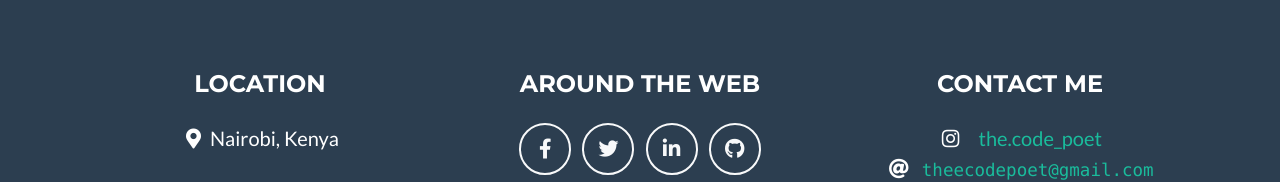
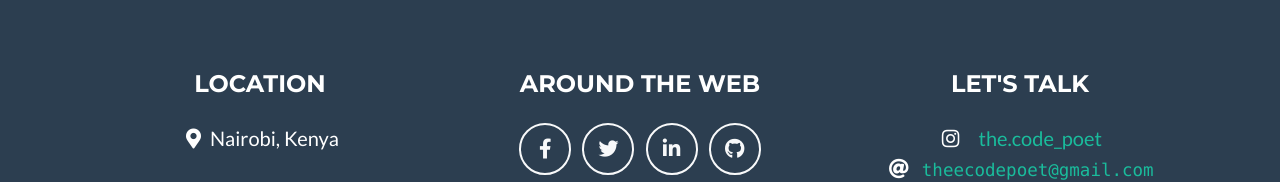
Before and after one commit to kiptechie/codepoet-portfolio, a website with bundled scripts: page index.html in a window 1280 px wide. Shown: the part 2390-2572 px from the top of the page. Built offline with nearby package versions, Linux system fonts and the light colour scheme.

Commit message:
npm update

```diff
--- a/index.html
+++ b/index.html
@@ -238,7 +238,7 @@
 
         <!-- Footer About Text -->
         <div class="col-lg-4">
-          <h4 class="text-uppercase mb-4">Contact Me</h4>
+          <h4 class="text-uppercase mb-4">Let's Talk</h4>
           <p class="lead mb-0"><i class="fab fa-fw fa-instagram"></i>&nbsp; &nbsp;<a href="https://www.instagram.com/the.code_poet/" target="_blank"> the.code_poet</a></p>
           <p class="lead mb-0"><i class="fas fa-fw fa-at"></i><code> <a href = "mailto: theecodepoet@gmail.com">theecodepoet@gmail.com</a></code>
         </div>
--- a/package.json
+++ b/package.json
@@ -34,7 +34,7 @@
         "jquery": "3.4.1",
         "jquery.easing": "^1.4.1",
         "magnific-popup": "^1.1.0",
-        "popper.js": "^1.16.0"
+        "popper.js": "^1.16.1"
     },
     "devDependencies": {
         "browser-sync": "2.26.7",
```
Also changed, not shown: 1 other file.
